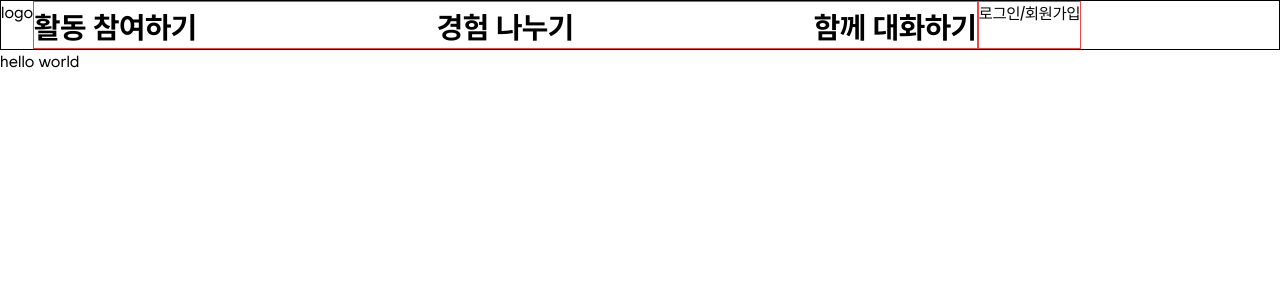
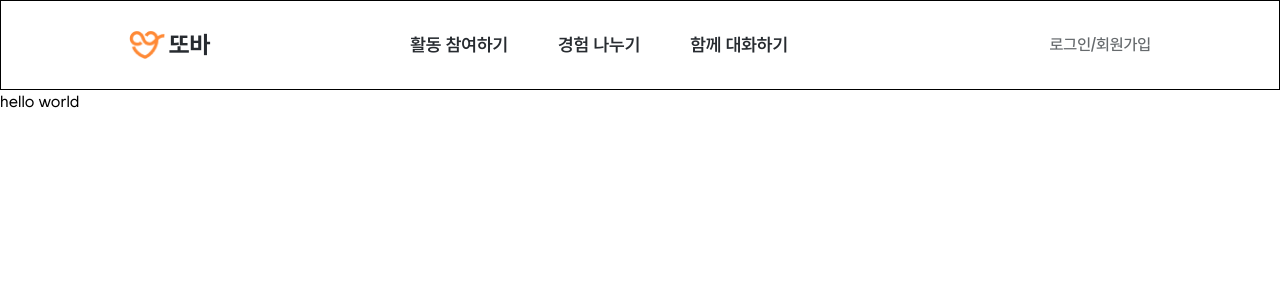
Before and after one commit to Kusitms-29th-Meetup-TeamE/Frontend, a Next.js app: page / in a window 1280 px wide. Shown: the top 300 px of the page. Built offline with nearby package versions, Linux system fonts and the light colour scheme.

Commit message:
🌈 Update(#7): header styling

```diff
--- a/src/app/layout.tsx
+++ b/src/app/layout.tsx
@@ -25,7 +25,7 @@ export default function RootLayout({
           <GlobalModalProvider>
             <Header />
             {/* TOFIX: container 작업 필요 */}
-            <div className="pt-[50px]">{children}</div>
+            <div className="pt-[90px]">{children}</div>
             <GlobalModal />
           </GlobalModalProvider>
           <Toaster />
--- a/src/components/common-components/common/Header.tsx
+++ b/src/components/common-components/common/Header.tsx
@@ -1,17 +1,21 @@
 'use client';
 
 import { CgProfile } from 'react-icons/cg';
+import { HiOutlineCurrencyDollar } from 'react-icons/hi2';
 import { VscBell } from 'react-icons/vsc';
 
 import { useNotifyLogin } from '@/hooks/useToast';
 
+import Image from 'next/image';
 import Link from 'next/link';
 
+// TODO: hover 추가 필요
 const variants = {
-  menubar: 'flex border border-red-500 gap-[240px]',
-  centerMenu: 'hover:gray text-h2 cursor-pointer',
-  rightbar: 'flex gap-[60px] border border-red-500',
-  rightMenu: 'text-gray-07 text-h4',
+  menubar: 'flex text-gray-11 justify-between gap-[50px]',
+  centerMenu: 'text-h3 cursor-pointer hover:text-red-500',
+  rightBar: 'flex items-center gap-[40px] text-gray-07 text-body3',
+  rightMenu:
+    'flex items-center text-gray-07 text-body3 hover:text-red-500 cursor-pointer',
 };
 
 export default function Header() {
@@ -19,11 +23,22 @@ export default function Header() {
     typeof window !== 'undefined' && sessionStorage.getItem('accessToken');
 
   return (
-    <div className="w-full border border-black flex fixed z-50 top-0 m-auto h-[50px]">
-      <div className="flex max-w-[1600px]">
+    <div className="w-full border border-black flex items-center fixed z-50 top-0 h-[90px]">
+      <div className="w-4/5 flex justify-between m-auto">
+        <div className="flex gap-[200px]">
           <Link href="/">
-          <div>logo</div>
+            <div className="flex gap-[2px] items-center">
+              <Image
+                src="/assets/ddoba_logo.png"
+                alt="logo"
+                width={38}
+                height={30}
+                className="pr-[2px]"
+              />
+              <div className="text-body1 text-gray-11">또바</div>
+            </div>
           </Link>
+
           <div className={variants.menubar}>
             <Link href="#">
               <div className={variants.centerMenu}>활동 참여하기</div>
@@ -41,23 +56,30 @@ export default function Header() {
               <div className={variants.centerMenu}>함께 대화하기</div>
             </Link>
           </div>
+        </div>
 
         {accessToken ? (
-          <div className={variants.rightbar}>
-            <span className={variants.rightMenu}>
-              <VscBell />
-              알림
-            </span>
+          <div className={variants.rightBar}>
+            <div className={variants.rightMenu}>
+              <VscBell width={20} height={20} />
+              <span className="pl-[4px]">알림</span>
+            </div>
             <Link href="#">
               <span className={variants.rightMenu}>
-                <CgProfile />
-                마이페이지
+                <CgProfile width={20} height={20} />
+                <span className="pl-[4px]">마이페이지</span>
+              </span>
+            </Link>
+            <Link href="#">
+              <span className={variants.rightMenu}>
+                <HiOutlineCurrencyDollar />
+                <span className="pl-[4px]">포인트</span>
               </span>
             </Link>
             <span className={variants.rightMenu}>로그아웃</span>
           </div>
         ) : (
-          <div className={variants.rightbar}>
+          <div className={variants.rightBar}>
             <div>
               <Link href="/login">
                 <span>로그인</span>
```
Lines whose indentation alone changed are shown as unchanged.
